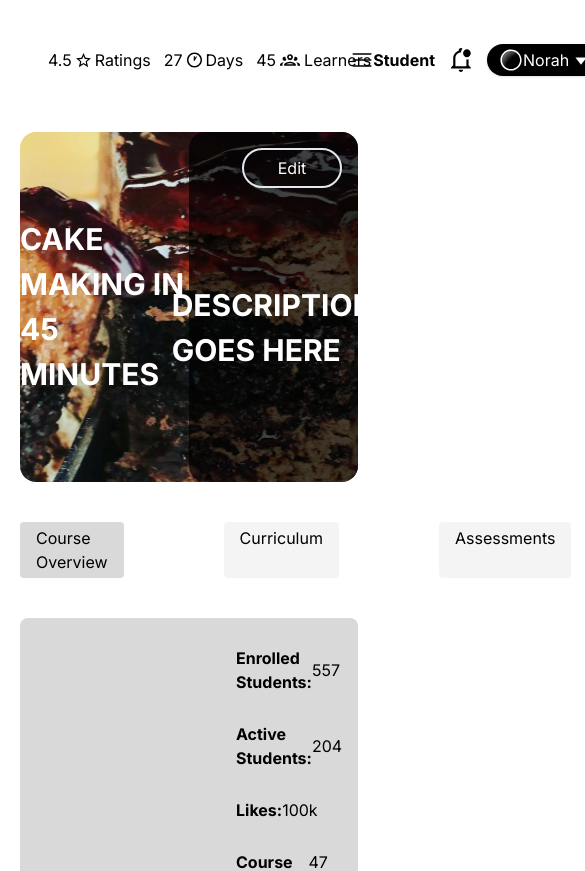
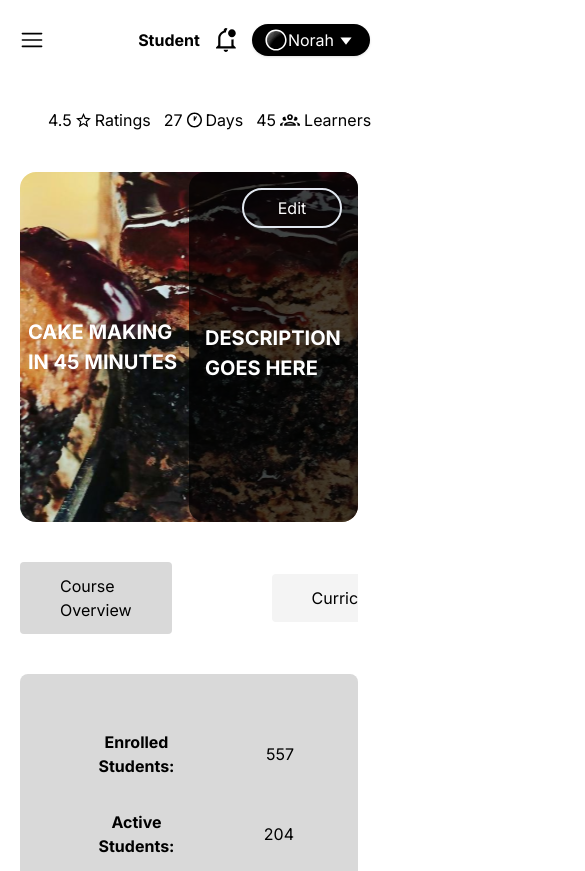
Before and after one commit to marks-eduhub/skiller-frontend, a Next.js app: page /tutor/dashboard/courses in a window 390 px wide. Shown: the top 871 px of the page, 585 px wide, since content can reach past the window. Built offline with nearby package versions, Linux system fonts and the light colour scheme.

Commit message:
tutor resposiveness

```diff
--- a/app/tutor/dashboard/communications/[slug]/page.tsx
+++ b/app/tutor/dashboard/communications/[slug]/page.tsx
@@ -100,7 +100,7 @@ const CommunicationsPage = ({ params }: { params: { slug: string } }) => {
   return (
     <div className="pt-5 max-md:pl-6">
       <TutorNav />
-      <h1 className="text-3xl font-bold sm:mt-6 mt-10 sm:ml-8 sm:mb-5">
+      <h1 className="text-3xl font-bold sm:mt-6 sm:pt-0 pt-20 sm:ml-8 sm:mb-5">
         {slug}
       </h1>
       {content}
--- a/components/Tutor/Profile/index.tsx
+++ b/components/Tutor/Profile/index.tsx
@@ -27,7 +27,7 @@ const TutorProfile = () => {
   return (
     <div className=" sm:pl-8 p-6 ">
       <TutorNav/>
-      <h2 className="font-bold text-[30px] mt-8 mb-10 max-md:mt-0">Profile</h2>
+      <h2 className="font-bold text-[30px] sm:mt-8 sm:pt-0 pt-20 mb-10 max-md:mt-0">Profile</h2>
       <div className="flex flex-row gap-20 mt-10 mb-10 border-b w-1/4 border-gray-500 max-md:w-auto">
         <div
           className={`cursor-pointer ${
--- a/components/Tutor/dashboard/courses.tsx
+++ b/components/Tutor/dashboard/courses.tsx
@@ -4,7 +4,7 @@ import Curriculum from "./curriculum";
 import Overview from "./overview";
 import Image from "next/image";
 import TutorNav from "./tutor-nav";
-import Link from "next/link"
+import Link from "next/link";
 
 const CoursePage = () => {
   const [Tab, setTab] = useState("Course Overview");
@@ -12,11 +12,12 @@ const CoursePage = () => {
     setTab(tabName);
   };
   return (
-    <div className="px-5 py-7 relative h-full w-full cursor-pointer">
-      <div className="flex justify-between items-center">
-        <div className="flex gap-2 items-center">
+    <div className="px-5 sm:py-0 py-7  h-full w-full cursor-pointer">
+
+      <div className="flex flex-col sm:pr-0 pr-4  sm:mt-10 mt-20 sm:flex-row sm:justify-between sm:items-center">
+        <div className="flex gap-2 items-center sm:mr-[450px]">
           <Link href="/tutor/dashboard">
-          <Image src="/backarrow.svg" alt="back" width={20} height={20} />
+            <Image src="/backarrow.svg" alt="back" width={20} height={20} />
           </Link>
           <div className="flex pl-5 gap-1">
             <h1>4.5</h1>
@@ -30,25 +31,20 @@ const CoursePage = () => {
           </div>
           <div className="flex pl-5 gap-1">
             <h1>45</h1>
-            <Image
-              src="/learners.svg"
-              alt="learners"
-              width={20}
-              height={20}
-            />
+            <Image src="/learners.svg" alt="learners" width={20} height={20} />
             <h1>Learners</h1>
           </div>
         </div>
-
         <TutorNav />
       </div>
+
       <div
         className="w-full h-[350px] relative rounded-2xl mt-10 mb-10 bg-no-repeat bg-center bg-cover"
         style={{ backgroundImage: `url("/CAKE.svg")` }}
       >
         <div className="absolute inset-0 flex">
           <div className="flex-1 flex items-center justify-center">
-            <h1 className="text-white font-bold text-[30px]">
+            <h1 className="text-white font-bold sm:text-[30px] text-[20px] sm:mx-0 mx-2 ">
               CAKE MAKING IN 45 MINUTES
             </h1>
           </div>
@@ -59,7 +55,7 @@ const CoursePage = () => {
               </div>
             </div>
             <div className="flex-1 flex justify-center mt-[95px]">
-              <h1 className="text-white font-bold text-[30px]">
+              <h1 className="text-white font-bold sm:text-[30px] text-[20px]">
                 DESCRIPTION GOES HERE
               </h1>
             </div>
@@ -67,12 +63,12 @@ const CoursePage = () => {
         </div>
       </div>
 
-      <div className="flex gap-[100px] mb-10">
+      <div className="flex gap-[100px] mb-10 sm:overflow-hidden items-center overflow-x-auto">
         <div
           className={`cursor-pointer ${
             Tab === "Course Overview"
-              ? "bg-[#D9D9D9] rounded-sm px-4 py-1"
-              : "bg-[#F4F4F4] rounded-sm px-4 py-1"
+              ? "bg-[#D9D9D9] rounded-sm sm:px-4 px-10 sm:py-1 py-3 "
+              : "bg-[#F4F4F4] rounded-sm sm:px-4 px-10 sm:py-1 py-3"
           }`}
           onClick={() => handleClicks("Course Overview")}
         >
@@ -81,8 +77,8 @@ const CoursePage = () => {
         <div
           className={`cursor-pointer ${
             Tab === "Curriculum"
-              ? "bg-[#D9D9D9] rounded-sm px-4 py-1 "
-              : "bg-[#F4F4F4] rounded-sm px-4 py-1 "
+              ? "bg-[#D9D9D9] rounded-sm sm:px-4 px-10 sm:py-1 py-3 "
+              : "bg-[#F4F4F4] rounded-sm sm:px-4 px-10 sm:py-1 py-3"
           }`}
           onClick={() => handleClicks("Curriculum")}
         >
@@ -91,8 +87,8 @@ const CoursePage = () => {
         <div
           className={`cursor-pointer ${
             Tab === "Assessments"
-              ? "bg-[#D9D9D9] rounded-sm px-4 py-1 "
-              : "bg-[#F4F4F4] rounded-sm px-4 py-1 "
+              ? "bg-[#D9D9D9] rounded-sm sm:px-4 px-10 sm:py-1 py-3 "
+              : "bg-[#F4F4F4] rounded-sm sm:px-4 px-10 sm:py-1 py-3"
           }`}
           onClick={() => handleClicks("Assessments")}
         >
@@ -101,8 +97,8 @@ const CoursePage = () => {
         <div
           className={`cursor-pointer ${
             Tab === "Analytics"
-              ? "bg-[#D9D9D9] rounded-sm px-5 py-1 "
-              : "bg-[#F4F4F4] rounded-sm px-5 py-1 "
+              ? "bg-[#D9D9D9] rounded-sm sm:px-5 px-10 sm:py-1 py-3"
+              : "bg-[#F4F4F4] rounded-sm sm:px-5 px-10 sm:py-1 py-3"
           }`}
           onClick={() => handleClicks("Analytics")}
         >
@@ -112,6 +108,10 @@ const CoursePage = () => {
       {Tab === "Curriculum" && <Curriculum />}
 
       {Tab === "Course Overview" && <Overview />}
+
+      {Tab === "Assessments" &&
+      <div className="items-center font-bold flex justify-center text-lg">ASSESSMENTS</div>}
+      {Tab === "Analytics" && <div className="items-center font-bold flex justify-center text-lg">ANALYTICS</div>}
     </div>
   );
 };
--- a/components/Tutor/dashboard/index.tsx
+++ b/components/Tutor/dashboard/index.tsx
@@ -20,24 +20,24 @@ const HomePage = () => {
   return (
     <>
       <div className="w-ful h-full pt-10 px-4 pb-3 container cursor-pointer">
-      <TutorNav/>
-      <div className=" flex justify-between w-full items-center mt-6 max-md:hidden">
-        <div className=" bg-black rounded-lg items-center p-4 w-1/5 flex gap-4">
+        <TutorNav />
+        <div className="flex flex-col sm:flex-row justify-between w-full items-center sm:mt-6 mt-10 space-y-4 sm:space-y-0 sm:space-x-4">
+          <div className="bg-black rounded-lg items-center p-4 sm:w-1/5 w-full flex gap-4">
             <Image src="/plus.svg" alt="plus" width={30} height={30} />
             <h1 className="text-white">New Course</h1>
           </div>
 
-        <div className="bg-[#E9E9E9] rounded-lg items-center p-4 w-1/2 flex gap-8 ">
+          <div className="bg-[#E9E9E9] rounded-lg items-center p-4 sm:w-1/2 w-full flex gap-8">
             {/* <Image src="/search.svg" alt="search icon" width={20} height={20}  /> */}
-
             <MagnifyingGlassIcon className="w-6 h-6 text-gray-500 mr-2" />
             <input
               type="text"
-            placeholder="Search "
+              placeholder="Search"
               className="flex-1 outline-none bg-transparent"
             />
           </div>
-        <div className="relative bg-[#D9D9D9] rounded-lg p-4 w-1/5 flex gap-2">
+
+          <div className="relative bg-[#D9D9D9] rounded-lg p-4 sm:w-1/5 w-full flex gap-2 items-center">
             <h1>Filter</h1>
             <Image
               src="/dropdown.svg"
@@ -47,7 +47,7 @@ const HomePage = () => {
               onClick={toggleicon}
             />
             {isOpen && (
-            <div className="absolute top-full mt-2 w-[200px] bg-[#E9E9E9] rounded-lg shadow-lg z-50">
+              <div className="absolute top-full mt-2 w-full bg-[#E9E9E9] rounded-lg shadow-lg z-50">
                 <ul className="py-2">
                   {options.map((option, index) => (
                     <li
--- a/components/Tutor/dashboard/overview.tsx
+++ b/components/Tutor/dashboard/overview.tsx
@@ -1,4 +1,4 @@
-import React from 'react'
+import React from "react";
 
 const Overview = () => {
   const courses = [
@@ -10,20 +10,22 @@ const Overview = () => {
     { student: "Number of Tests:", number: "15" },
   ];
   return (
-         <div className="bg-[#D9D9D9] w-full h-[350px] rounded-lg">
+    <div className="bg-[#D9D9D9] w-full sm:h-[350px] sm:px-0 px-10 sm:py-4 py-10 items-center rounded-lg  ">
       {courses.map((course, index) => (
         <div
           key={index}
-              className="flex  px-4 pt-7 items-center justify-between "
+          className="flex  sm:flex-row py-4 px-6 items-center sm:justify-between"
         >
-              <h1 className="font-bold pl-[200px]">{course.student}</h1>
-              <h1 className="justify-end flex items-center pr-[200px] ">
+          <h1 className="font-bold text-center w-full sm:w-auto sm:pl-[200px]">
+            {course.student}
+          </h1>
+          <h1 className="justify-end flex items-center w-full sm:w-auto sm:pr-[200px] ">
             {course.number}
           </h1>
         </div>
       ))}
     </div>
-  )
-}
+  );
+};
 
-export default Overview
+export default Overview;
--- a/components/Tutor/dashboard/resources.tsx
+++ b/components/Tutor/dashboard/resources.tsx
@@ -3,7 +3,7 @@ import Image from "next/image";
 import TutorNav from "./tutor-nav";
 const Resources = () => {
   return (
-    <div className=" pl-9 pt-6 ">
+    <div className=" pl-9 sm:pt-10 pt-20 ">
       <TutorNav />
 
       <div className="sm:flex w-full justify-between sm:pt-20 p-10 ">
--- a/components/Tutor/dashboard/smallscreen.tsx
+++ b/components/Tutor/dashboard/smallscreen.tsx
@@ -18,7 +18,7 @@ const SmallScreen = () => {
   };
 
   return (
-    <div className="sm:hidden flex items-center justify-between py-4">
+    <div className="sm:hidden absolute top-0 left-5 right-5 z-50  flex items-center justify-between pt-6">
       <HamburgerMenuIcon
         className="w-6 h-6 cursor-pointer text-black"
         onClick={toggleSidebar}
```
Lines whose indentation alone changed are shown as unchanged.
